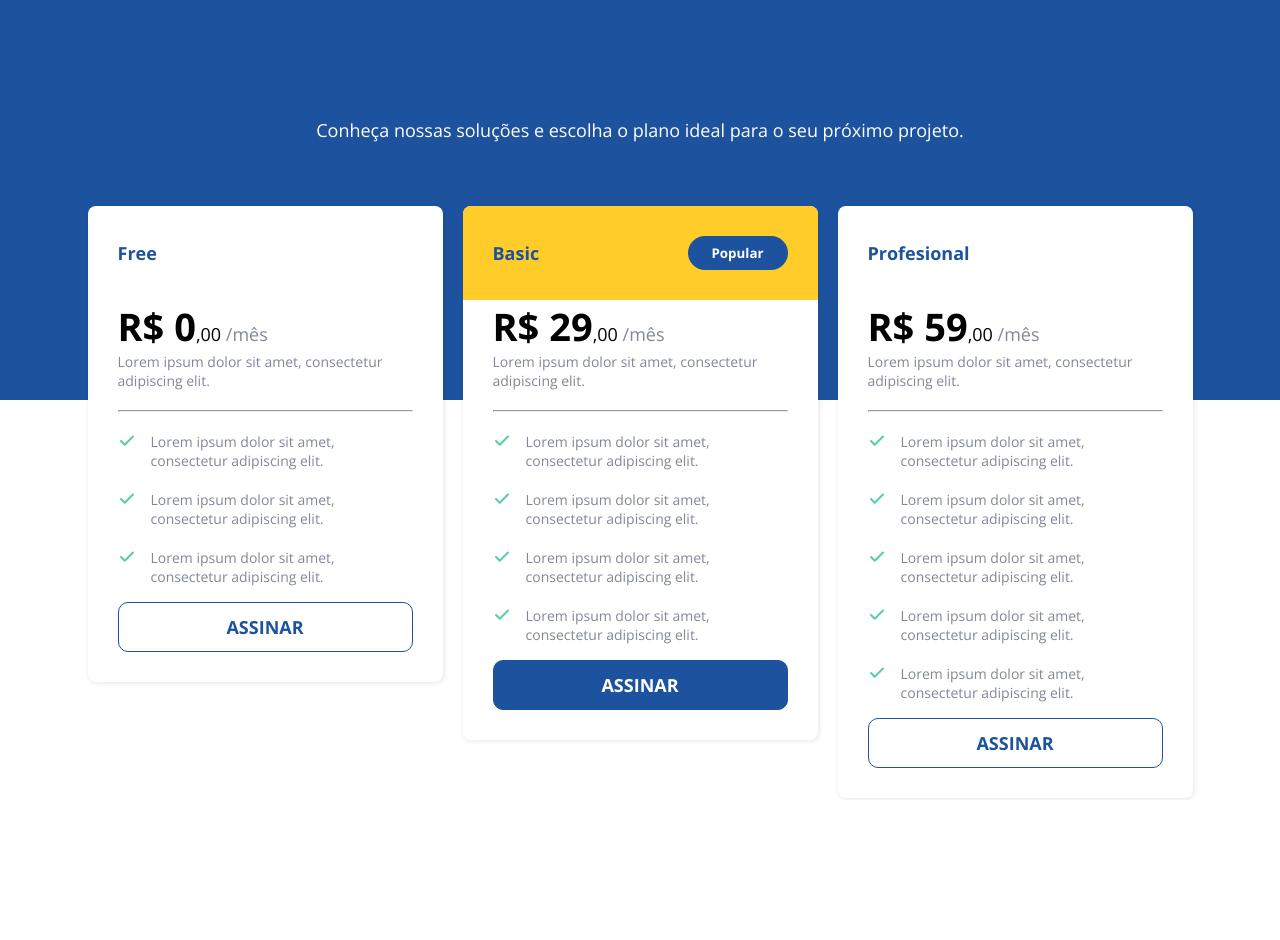
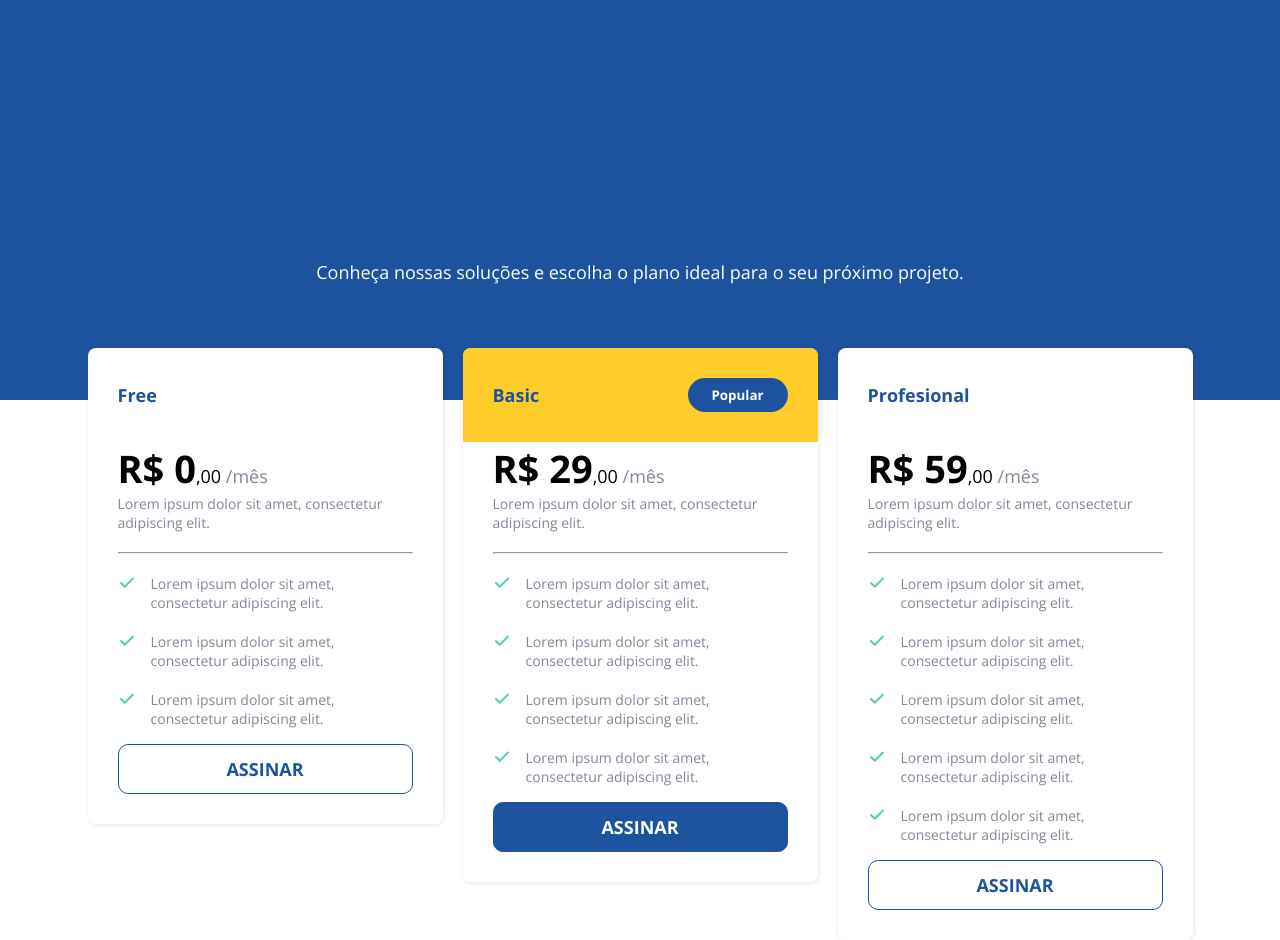
Before and after one commit to gabrielangelo0/PricingTable, a React (Vite) app: page / in a window 1280 px wide. Before the commit the page ends 800 px from the top, so only its background shows below. Built offline with nearby package versions, Linux system fonts and the light colour scheme.

Commit message:
feat/TABLE-PRICING-5- fix bug typewriter min-height

```diff
--- a/src/Pages/Home/index.tsx
+++ b/src/Pages/Home/index.tsx
@@ -1,6 +1,6 @@
 import { BackgroundHeader, Content, HomeContainer } from "./styles";
 import { Card } from "../../components/Card";
-import { Typewriter, useTypewriter } from 'react-simple-typewriter'
+import { useTypewriter } from 'react-simple-typewriter'
 
 export function Home () {
     const items = [
--- a/src/Pages/Home/styles.ts
+++ b/src/Pages/Home/styles.ts
@@ -6,10 +6,10 @@ export const HomeContainer = styled.div`
     header {
         display: flex;
         flex-direction: column;
-        gap: 1.125rem;
         h1 {
             margin-top: 6.25rem;
             font-size: 3rem;
+            min-height: 5rem;
         }
         p {
             font-size: 1.125rem;
@@ -48,4 +48,10 @@ export const Content = styled.div`
 
     padding: 0rem 1rem;
 
+    header {
+        h1 {
+            min-height: 10rem;
+        }
+    }
+
 `;
```
